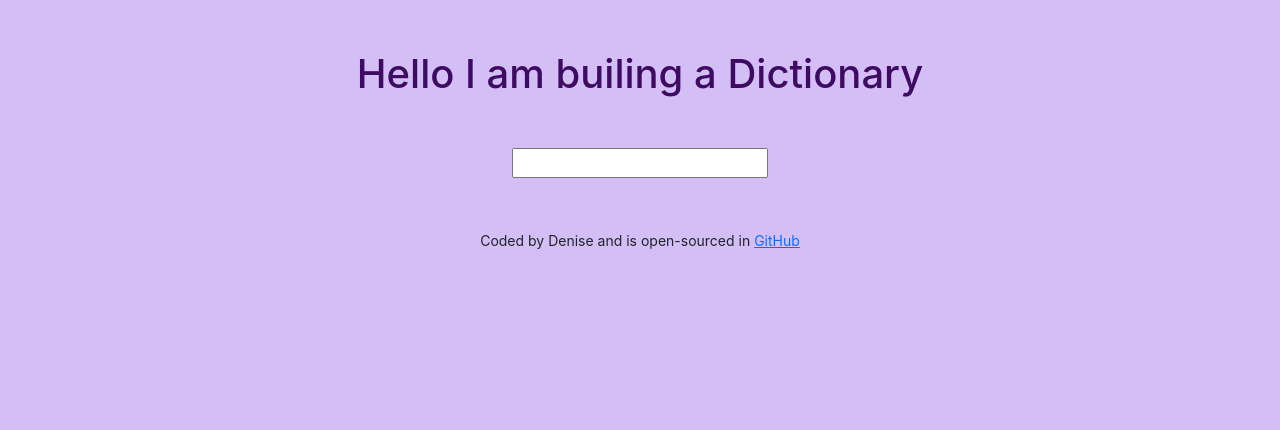
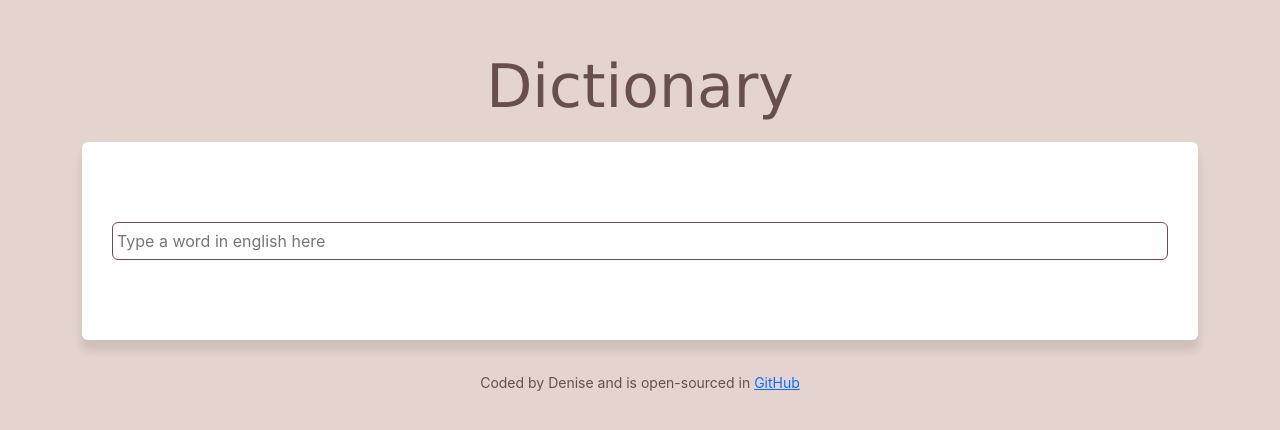
Before and after one commit to deniseglaus/Dictionary-project, a React (Create React App) app: page / in a window 1280 px wide. Shown: the top 430 px of the page. Built offline with nearby package versions, Linux system fonts and the light colour scheme.

Commit message:
added some styling

```diff
--- a/src/App.css
+++ b/src/App.css
@@ -1,13 +1,14 @@
 body {
-  background-color: rgb(211, 190, 245);
+  background-color: #e4d3cf;
 }
 
 h1 {
-  color: rgb(63, 10, 98);
+  color: #694e4e;
+  font-size: 60px;
   text-align: center;
   font-weight: 450;
-  font-size: 40px;
   margin-top: 50px;
+  font-family: Verdana, Geneva, Tahoma, sans-serif;
 }
 .App-footer {
   text-align: center;
@@ -18,3 +19,7 @@ form {
   text-align: center;
   margin: 50px auto;
 }
+
+small {
+  color: #694e4e;
+}
--- a/src/App.js
+++ b/src/App.js
@@ -6,7 +6,7 @@ export default function App() {
     <div className="App">
       <div className="container">
         <header className="App-header">
-          <h1>Hello I am builing a Dictionary</h1>
+          <h1>Dictionary</h1>
         </header>
         <main>
           <Dictionary />
--- a/src/Dictionary.css
+++ b/src/Dictionary.css
@@ -1,2 +1,15 @@
-.Dictionary {
+.Dictionary section {
+  background-color: white;
+  padding: 30px;
+  border-radius: 6px;
+  box-shadow: 0 10px 10px rgba(0, 0, 0, 0.1);
+  margin: 20px 0;
 }
+
+.Dictionary input {
+  width: 100%;
+  padding: 6px 4px;
+  border: 1px solid #694e4e;
+  border-radius: 6px;
+  color: #694e4e;
+}
--- a/src/Dictionary.js
+++ b/src/Dictionary.js
@@ -22,9 +22,15 @@ export default function Dictionary() {
   }
   return (
     <div className="Dictionary">
-      <form onSubmit={search}>
-        <input type="search" onChange={handleKeywordChange} />
-      </form>
+      <section>
+        <form onSubmit={search}>
+          <input
+            type="search"
+            onChange={handleKeywordChange}
+            placeholder="Type a word in english here"
+          />
+        </form>
+      </section>
       <Results results={results} />
     </div>
   );
--- a/src/Results.js
+++ b/src/Results.js
@@ -6,6 +6,7 @@ export default function Results(props) {
   if (props.results) {
     return (
       <div className="Results">
+        <section>
           <h2>{props.results.word}</h2>
           {props.results.phonetics.map(function (phonetic, index) {
             return (
@@ -14,11 +15,12 @@ export default function Results(props) {
               </div>
             );
           })}
+        </section>
         {props.results.meanings.map(function (meaning, index) {
           return (
-            <div key={index}>
+            <section key={index}>
               <Meaning meaning={meaning} />
-            </div>
+            </section>
           );
         })}
       </div>
```
Also changed, not shown: 2 other files (tests, documents, lock files or other folders). Lines whose indentation alone changed are shown as unchanged.
